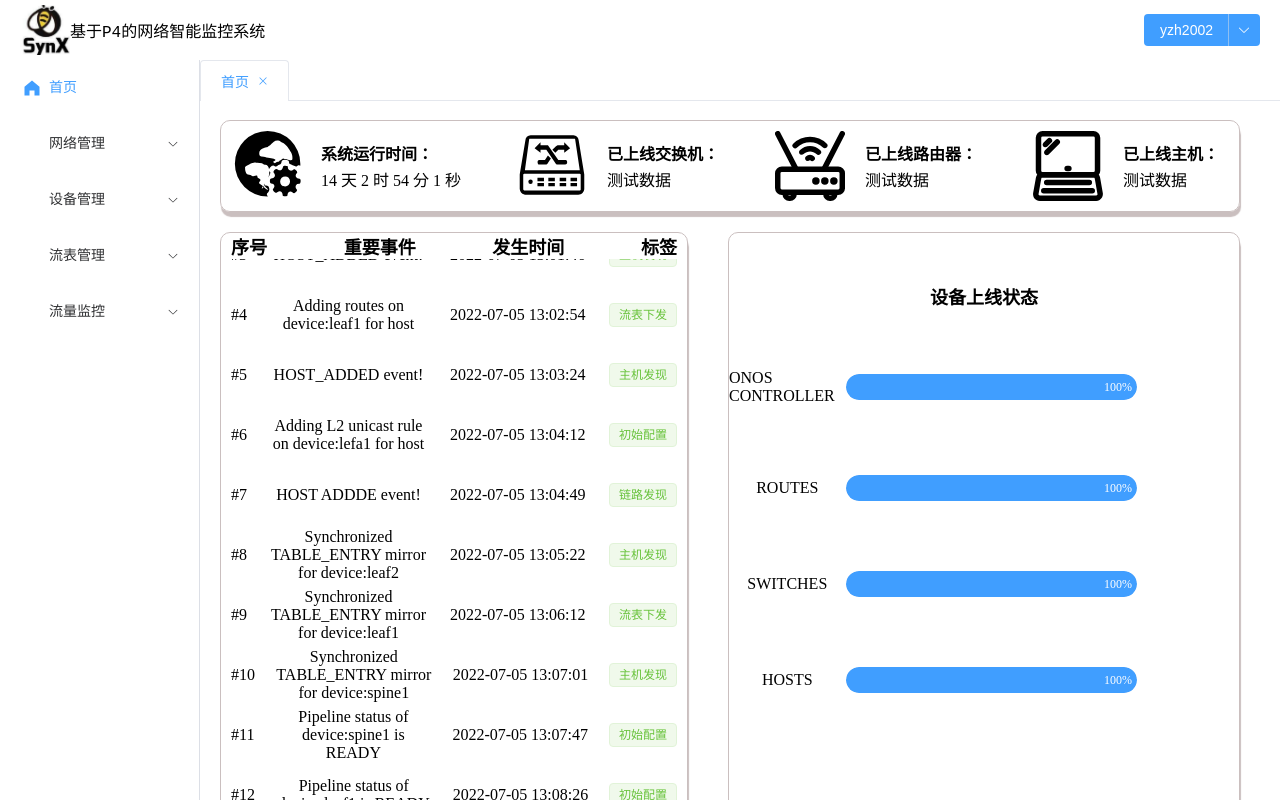
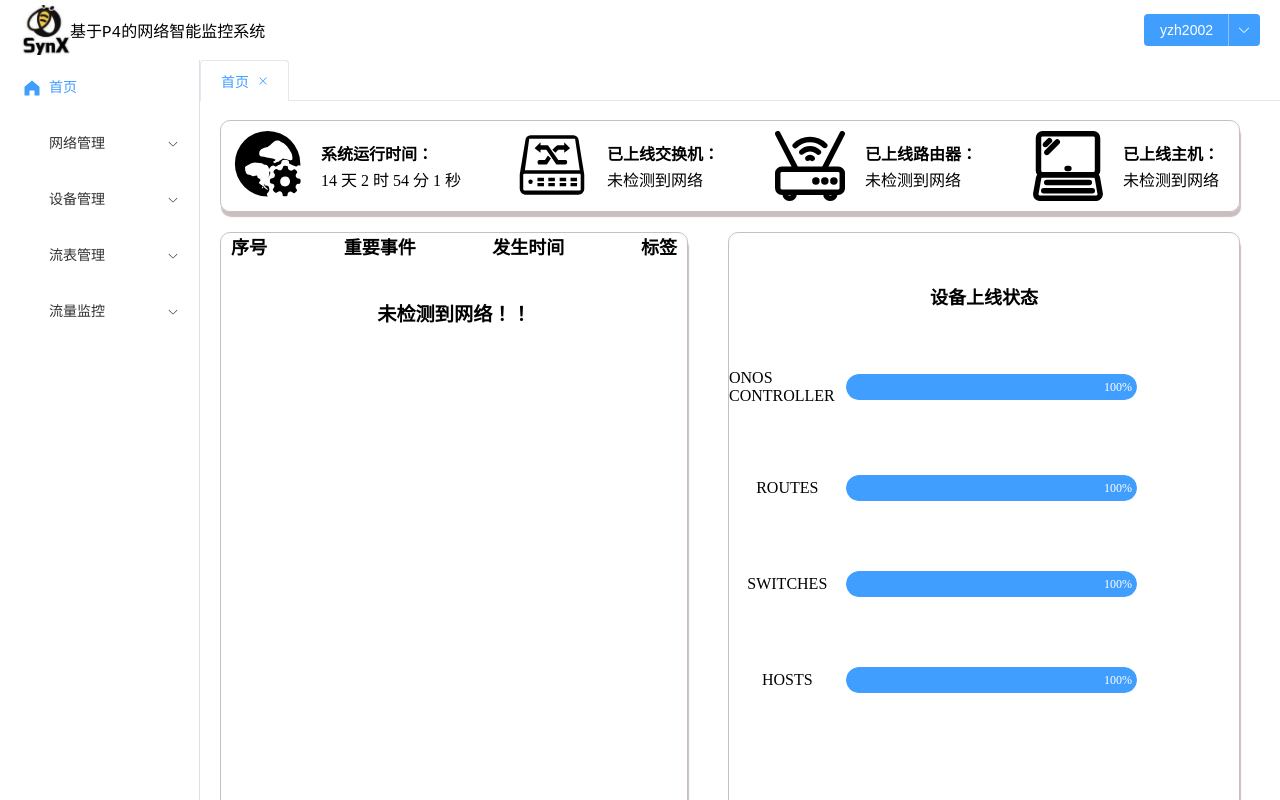
Before and after one commit to Spirngdl/C4, a Vue app: page /dashboard in a window 1280 px wide. Built offline with nearby package versions, Linux system fonts and the light colour scheme.

Commit message:
[feat] update little

```diff
--- a/src/store/index.ts
+++ b/src/store/index.ts
@@ -10,7 +10,8 @@ export interface State{
   },
   addtionalInfo:{
     [index:string]:any;
-  }
+  },
+  hasNet:boolean
 }
 
 // 定义mutations
@@ -54,11 +55,18 @@ export const mutations ={
     addElement(state:State,{id,element,elementObj}:any){
         // elementObj就是要添加的element
         (state.networks[id][element as keyof NetworkType] as Array<any>).push(elementObj)
+    },
+    setIsNet(state:State){
+      state.hasNet =true
     }
 }
 
 // 定义getters
 export const getters ={
+    // 获取登录状态
+    isNet:(state:State)=>{
+      return state.hasNet;
+    },
     // 获取网络列表
     getNetworks:(state:State)=>{
       return state.networks
@@ -75,8 +83,8 @@ export const getters ={
       // 长度
       const length =(state.networks['new'][element as keyof NetworkType] as Array<any>).length
       return (state.networks['new'][element as keyof NetworkType] as Array<any>)[length-1];
+    }
 
-    }
 }
 
 export const key: InjectionKey<Store<State>> = Symbol()
@@ -95,7 +103,8 @@ export const store = createStore<State>({
     },
     addtionalInfo:{
       '0001':additionalInfo
-    }
+    },
+    hasNet:false, //用于检测是否登录
   },
   getters:getters,
   mutations:mutations as any
--- a/src/views/dashboard/Dashboard.vue
+++ b/src/views/dashboard/Dashboard.vue
@@ -12,21 +12,21 @@
                 <img src="../../assets/icons/switch.svg">
                 <div class="item-content">
                      <h4>已上线交换机：</h4>
-                    <span>{{"测试数据"}}</span>
+                    <span>{{isLogin ? network.switches.length:'未检测到网络'}}</span>
                 </div>
             </div>
              <div class="item">
                 <img src="../../assets/icons/router.svg">
                 <div class="item-content">
                      <h4>已上线路由器：</h4>
-                    <span>{{"测试数据"}}</span>
+                    <span>{{isLogin ? 0:'未检测到网络'}}</span>
                 </div>
             </div>
              <div class="item">
                 <img src="../../assets/icons/pc.svg">
                 <div class="item-content">
                      <h4>已上线主机：</h4>
-                    <span>{{"测试数据"}}</span>
+                    <span>{{isLogin ? network.hosts.length:'未检测到网络'}}</span>
                 </div>
             </div>
         </section>
@@ -39,21 +39,23 @@
                     <span>标签</span>
                 </div>
                  <el-scrollbar height="650px" ref="scrollList" @scroll="scroll">
-                      <p v-for="(item,index) in things" :key="item.time" class="scrollbar-demo-item" >
+                      <p v-for="(item,index) in things" :key="item.time" class="scrollbar-demo-item" v-if="isLogin">
                         <span>{{"#"+index}}</span>
                         <span>{{item.descrip}}</span>
                         <span>{{item.time}}</span>
                         <el-tag class="ml-2" type="success">{{item.remark}}</el-tag>
                       </p>
+                      <p v-else style="display:flex;justify-content:center;
+                       margin-top:40px;font-size:larger;font-weight:600;">未检测到网络！！</p>
                 </el-scrollbar>
             </section>
             <section class="state">
                 <div class="state-header">设备上线状态</div>
                 <div class="item">
-                    <div><span>ONOS CONTROLLER</span><el-progress :text-inside="true" :stroke-width="26" :percentage="100" style="width:500px;"/></div>
-                    <div><span>ROUTES</span><el-progress :text-inside="true" :stroke-width="26" :percentage="100" style="width:500px;" /></div>
-                    <div><span>SWITCHES</span><el-progress :text-inside="true" :stroke-width="26" :percentage="100" style="width:500px;" /></div>
-                    <div><span>HOSTS</span><el-progress :text-inside="true" :stroke-width="26" :percentage="100" style="width:500px;"  /></div>
+                    <div><span>ONOS CONTROLLER</span><el-progress :text-inside="true" :stroke-width="26" :percentage="p" style="width:500px;"/></div>
+                    <div><span>ROUTES</span><el-progress :text-inside="true" :stroke-width="26" :percentage="p" style="width:500px;" /></div>
+                    <div><span>SWITCHES</span><el-progress :text-inside="true" :stroke-width="26" :percentage="p" style="width:500px;" /></div>
+                    <div><span>HOSTS</span><el-progress :text-inside="true" :stroke-width="26" :percentage="p" style="width:500px;"  /></div>
                 </div>
             </section>
         </section>
@@ -62,9 +64,12 @@
 </template>
 
 <script setup lang="ts">
-import {onMounted, onUnmounted, reactive, ref} from "vue"
+import {onMounted, onUnmounted, reactive, ref,computed,watch} from "vue"
 import { ElScrollbar } from 'element-plus'
 import things from "@/object/data/dashboardScrollList"
+import {useStore} from "@/store/index"
+
+const store =useStore()
 
 let date =ref('');
 const value =ref(0)
@@ -94,6 +99,12 @@ const state:any =reactive({
     AutoScroll:null,
     DisplayDate:null
 })
+const isLogin =computed(()=>{
+    return store.getters['isNet']
+})
+const network =store.getters.getNetwork('0001')
+let p =ref(0)
+if (isLogin){p.value =100;}
 
 onMounted(()=>{
     state.AutoScroll =setInterval(()=>{
--- a/src/views/datamonitor/PacketInfo.vue
+++ b/src/views/datamonitor/PacketInfo.vue
@@ -19,7 +19,7 @@ function seededRandom(seed:number):any {
 }
 let timer:any;
 function getData(data:any,i:number):any{
-    const res = Math.round((Math.random() - 0.5) * 1000 + data[i - 1][1])
+    const res = Math.round((Math.random() - 0.9) * 1000 + data[i - 1][1])
     if (res<0) return 0;
     else return res;
 }
--- a/src/views/netmanage/NetCreate.vue
+++ b/src/views/netmanage/NetCreate.vue
@@ -16,7 +16,7 @@
                        multiple
                        :limit="1"
                      >
-                        <el-button type="primary">导入配置文件</el-button>
+                        <el-button type="primary" @click="importCfg">导入配置文件</el-button>
                     </el-upload>
                 </el-form-item>
             </el-form>
@@ -54,6 +54,10 @@ const createNetwork =()=>{
     })
 }
 
+const importCfg =()=>{
+    store.commit('setIsNet')
+}
+
 const fileList = ref<UploadUserFile[]>([])
 
 </script>
--- a/src/views/netmanage/NetList.vue
+++ b/src/views/netmanage/NetList.vue
@@ -1,6 +1,6 @@
 <template>
     <div class="netlist-layout">
-    <el-table :data="netList" style="width: 100%">
+    <el-table :data="hasNet ? netList : []" style="width: 100%">
         <el-table-column label="id" width="180">
           <template #default="scope">
             <div style="display: flex; align-items: center">
@@ -66,6 +66,9 @@ const store =useStore();
 const networks =computed(()=>{
   return store.getters['getNetworks']
 })
+const hasNet =computed(()=>{
+  return store.getters['isNet']
+})
 let netList:NetType[] =[];
 const generateNetList=()=>{
   netList.length=0; // 先清空
```
